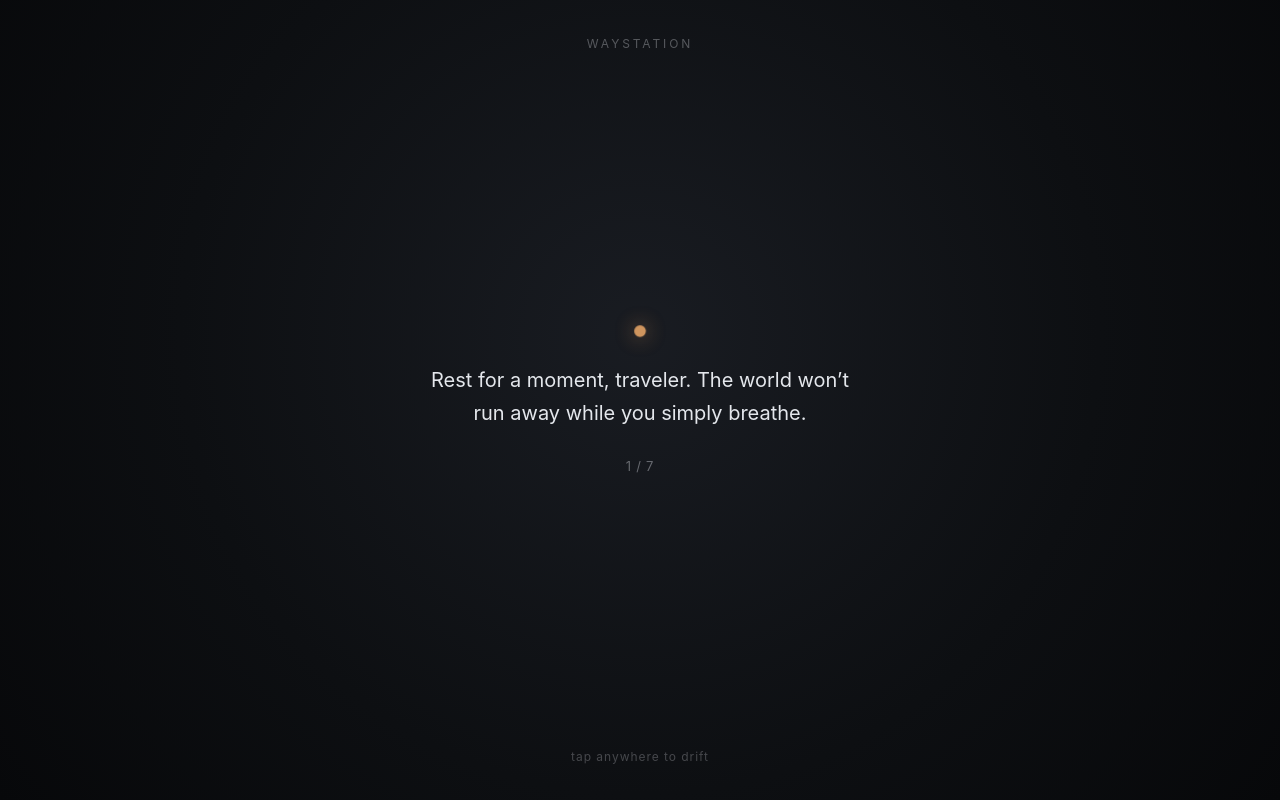
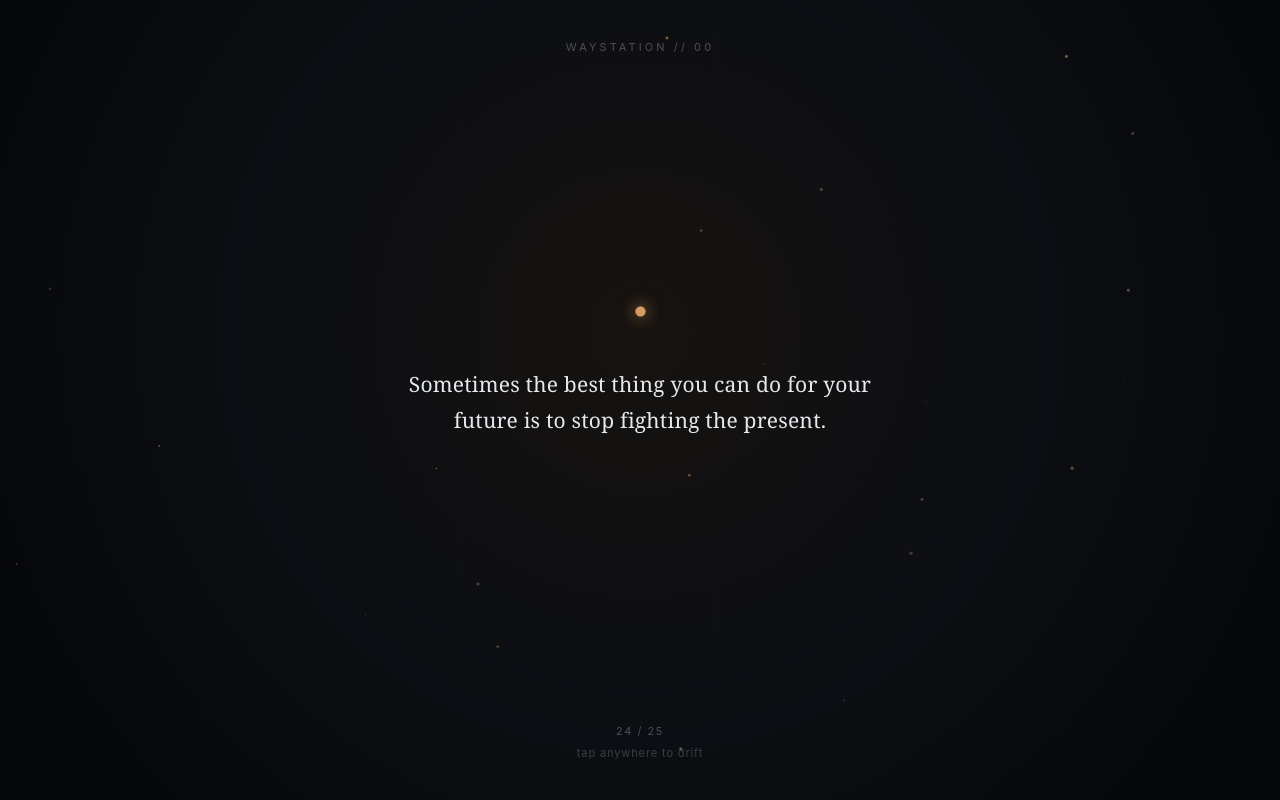
Before and after one commit to sapfile-ui/sapfile-ui.github.io, a plain HTML site: page index.html in a window 1280 px wide. Drawn offline with Linux system fonts and the light colour scheme.

Commit message:
Update index.html

```diff
--- a/index.html
+++ b/index.html
@@ -3,7 +3,7 @@
 <head>
   <meta charset="UTF-8" />
   <meta name="viewport" content="width=device-width, initial-scale=1.0" />
-  <title>rest here</title>
+  <title>waystation</title>
   <style>
     * {
       box-sizing: border-box;
@@ -14,95 +14,177 @@
 
     body {
       min-height: 100vh;
-      background: radial-gradient(circle at 50% 42%, #191c22 0%, #0d0f12 58%, #07080a 100%);
+      background: #08090b;
       color: #d6d9df;
-      font-family: -apple-system, BlinkMacSystemFont, "Segoe UI", Roboto, sans-serif;
+      font-family: "Georgia", "Times New Roman", serif;
       display: flex;
       flex-direction: column;
       justify-content: space-between;
       align-items: center;
-      padding: 36px 24px;
+      padding: 40px 26px;
       text-align: center;
       cursor: pointer;
       user-select: none;
       overflow: hidden;
+      position: relative;
     }
 
-    .top-note {
-      font-size: 12px;
-      letter-spacing: 0.24em;
+    /* Subtle fog & ambient glow */
+    .ambient-bg {
+      position: fixed;
+      inset: 0;
+      background:
+        radial-gradient(circle at 50% 42%, rgba(216, 155, 98, 0.08) 0%, rgba(22, 26, 33, 0.45) 42%, rgba(8, 9, 11, 1) 85%);
+      animation: breathe 9s ease-in-out infinite;
+      z-index: 0;
+      pointer-events: none;
+    }
+
+    @keyframes breathe {
+      0%, 100% { transform: scale(1); opacity: 0.85; }
+      50% { transform: scale(1.08); opacity: 1; }
+    }
+
+    /* Film grain texture */
+    .grain {
+      position: fixed;
+      inset: 0;
+      opacity: 0.04;
+      pointer-events: none;
+      z-index: 1;
+      background-image: radial-gradient(#ffffff 0.7px, transparent 0.7px);
+      background-size: 18px 18px;
+    }
+
+    canvas#sparks {
+      position: fixed;
+      inset: 0;
+      pointer-events: none;
+      z-index: 1;
+    }
+
+    .top-bar, .center, .bottom-bar {
+      position: relative;
+      z-index: 2;
+    }
+
+    .top-bar {
+      font-family: -apple-system, BlinkMacSystemFont, "Segoe UI", sans-serif;
+      font-size: 11px;
+      letter-spacing: 0.28em;
       text-transform: uppercase;
-      color: rgba(214, 217, 223, 0.35);
+      color: rgba(214, 217, 223, 0.32);
     }
 
     .center {
-      max-width: 440px;
+      max-width: 480px;
       display: flex;
       flex-direction: column;
       align-items: center;
-      gap: 28px;
+      gap: 32px;
+    }
+
+    .ember-wrap {
+      width: 48px;
+      height: 48px;
+      display: flex;
+      align-items: center;
+      justify-content: center;
+      border-radius: 50%;
     }
 
     .ember {
-      width: 10px;
-      height: 10px;
+      width: 9px;
+      height: 9px;
       border-radius: 50%;
-      background: #d89b62;
+      background: #e2a467;
       box-shadow:
-        0 0 18px rgba(216, 155, 98, 0.75),
-        0 0 48px rgba(216, 155, 98, 0.35);
-      animation: flicker 3.8s infinite ease-in-out;
+        0 0 14px rgba(226, 164, 103, 0.9),
+        0 0 36px rgba(226, 164, 103, 0.45),
+        0 0 70px rgba(226, 164, 103, 0.2);
+      animation: flicker 3.4s infinite ease-in-out;
+      transition: transform 0.3s ease;
+    }
+
+    .ember-wrap:active .ember {
+      transform: scale(1.8);
     }
 
     @keyframes flicker {
-      0%, 100% {
-        transform: scale(1);
-        opacity: 0.85;
-      }
-      50% {
-        transform: scale(1.25);
-        opacity: 1;
-      }
+      0%, 100% { transform: scale(1); opacity: 0.85; }
+      35% { transform: scale(1.22); opacity: 1; }
+      70% { transform: scale(0.92); opacity: 0.78; }
     }
 
     .quote {
-      font-size: 20px;
-      line-height: 1.65;
+      font-size: 21px;
+      line-height: 1.7;
       font-weight: 400;
-      color: #e4e7ec;
-      transition: opacity 0.45s ease, transform 0.45s ease;
+      color: #e6e8ec;
+      letter-spacing: 0.01em;
+      transition: opacity 0.45s ease, filter 0.45s ease, transform 0.45s ease;
     }
 
     .quote.fade {
       opacity: 0;
+      filter: blur(4px);
       transform: translateY(6px);
     }
 
-    .sub {
+    .secret {
+      font-family: -apple-system, BlinkMacSystemFont, "Segoe UI", sans-serif;
       font-size: 13px;
-      color: rgba(214, 217, 223, 0.42);
+      color: rgba(226, 164, 103, 0.75);
+      min-height: 20px;
       letter-spacing: 0.06em;
+      opacity: 0;
+      transition: opacity 0.5s ease;
     }
 
-    .bottom-note {
-      font-size: 12px;
-      color: rgba(214, 217, 223, 0.28);
+    .secret.show {
+      opacity: 1;
+    }
+
+    .bottom-bar {
+      font-family: -apple-system, BlinkMacSystemFont, "Segoe UI", sans-serif;
+      display: flex;
+      flex-direction: column;
+      gap: 8px;
+      align-items: center;
+    }
+
+    .counter {
+      font-size: 11px;
+      color: rgba(214, 217, 223, 0.32);
+      letter-spacing: 0.14em;
+    }
+
+    .hint {
+      font-size: 11px;
+      color: rgba(214, 217, 223, 0.24);
       letter-spacing: 0.08em;
     }
   </style>
 </head>
 <body>
-  <div class="top-note">waystation</div>
+  <div class="ambient-bg"></div>
+  <div class="grain"></div>
+  <canvas id="sparks"></canvas>
+
+  <div class="top-bar">waystation // 00</div>
 
   <div class="center">
-    <div class="ember"></div>
-    <div class="quote" id="quote">
-      Rest for a moment, traveler. The world won’t run away while you simply breathe.
+    <div class="ember-wrap" id="emberBtn" title="hold or tap">
+      <div class="ember"></div>
     </div>
-    <div class="sub" id="counter">1 / 7</div>
+    <div class="quote" id="quote"></div>
+    <div class="secret" id="secret">you found the quiet corner. :)</div>
   </div>
 
-  <div class="bottom-note">tap anywhere to drift</div>
+  <div class="bottom-bar">
+    <div class="counter" id="counter"></div>
+    <div class="hint">tap anywhere to drift</div>
+  </div>
 
   <script>
     const quotes = [
@@ -112,23 +194,102 @@
       "Your exhaustion isn’t weakness. It’s proof you’ve been carrying something heavy for a long time.",
       "Sometimes the wisest step forward is sitting in the quiet and proving nothing to anyone.",
       "Nobody is late to their own life. Everyone walks in different weather.",
-      "Stay here a little while. No noise, no rush, no roles to play."
+      "Stay here a little while. No noise, no rush, no roles to play.",
+      "Even the longest road is walked one unhurried step at a time.",
+      "You don’t have to figure out the whole map tonight. Just watch the next few yards.",
+      "Silence isn’t empty. Most of the time, it’s full of answers you couldn’t hear in the noise.",
+      "Slowing down doesn’t mean falling behind. It means choosing your own pace.",
+      "Let the cold air clear your head. Not every thought deserves an immediate reaction.",
+      "Some seasons are meant for blooming, and some are meant for quietly gathering strength.",
+      "You are allowed to disappear from the noise for an hour and just exist.",
+      "A foggy road still leads somewhere. You just don’t get to see the ending early.",
+      "Drop your shoulders. Unclench your jaw. You’re safe right here for a minute.",
+      "The things meant for you won’t require you to destroy yourself to reach them.",
+      "There is a rare kind of peace in realizing you don’t need to be everywhere at once.",
+      "Even stars take millions of years for their light to arrive. Take your time.",
+      "Rest is not a reward you earn after collapse. It’s part of the journey.",
+      "Walk slowly enough to notice the rain, the streetlights, and how far you’ve already come.",
+      "If today felt heavy, set it down at the door. Tomorrow hasn’t happened yet.",
+      "Nothing in nature rushes, yet everything gets done.",
+      "Sometimes the best thing you can do for your future is to stop fighting the present.",
+      "Keep a small fire burning inside, even when the weather outside turns gray."
     ];
 
-    let index = 0;
+    let index = Math.floor(Math.random() * quotes.length);
     const quoteEl = document.getElementById("quote");
     const counterEl = document.getElementById("counter");
+    const emberBtn = document.getElementById("emberBtn");
+    const secretEl = document.getElementById("secret");
 
-    document.body.addEventListener("click", () => {
+    function renderQuote(i) {
+      quoteEl.textContent = quotes[i];
+      const num = String(i + 1).padStart(2, "0");
+      const total = String(quotes.length).padStart(2, "0");
+      counterEl.textContent = `${num} / ${total}`;
+    }
+
+    renderQuote(index);
+
+    document.body.addEventListener("click", (e) => {
+      if (e.target.closest("#emberBtn")) return;
       quoteEl.classList.add("fade");
 
       setTimeout(() => {
         index = (index + 1) % quotes.length;
-        quoteEl.textContent = quotes[index];
-        counterEl.textContent = `${index + 1} / ${quotes.length}`;
+        renderQuote(index);
         quoteEl.classList.remove("fade");
-      }, 300);
+      }, 320);
     });
+
+    // Secret smirk when tapping the ember
+    let secretTimer;
+    emberBtn.addEventListener("click", (e) => {
+      e.stopPropagation();
+      secretEl.classList.add("show");
+      clearTimeout(secretTimer);
+      secretTimer = setTimeout(() => {
+        secretEl.classList.remove("show");
+      }, 3200);
+    });
+
+    // Floating embers / dust particles
+    const canvas = document.getElementById("sparks");
+    const ctx = canvas.getContext("2d");
+    let width, height, particles;
+
+    function initCanvas() {
+      width = canvas.width = window.innerWidth;
+      height = canvas.height = window.innerHeight;
+      particles = Array.from({ length: 24 }, () => ({
+        x: Math.random() * width,
+        y: Math.random() * height,
+        r: Math.random() * 1.4 + 0.4,
+        vy: -(Math.random() * 0.25 + 0.08),
+        vx: (Math.random() - 0.5) * 0.15,
+        alpha: Math.random() * 0.45 + 0.1
+      }));
+    }
+
+    function animate() {
+      ctx.clearRect(0, 0, width, height);
+      for (const p of particles) {
+        p.x += p.vx;
+        p.y += p.vy;
+        if (p.y < -10) {
+          p.y = height + 10;
+          p.x = Math.random() * width;
+        }
+        ctx.beginPath();
+        ctx.arc(p.x, p.y, p.r, 0, Math.PI * 2);
+        ctx.fillStyle = `rgba(226, 164, 103, ${p.alpha})`;
+        ctx.fill();
+      }
+      requestAnimationFrame(animate);
+    }
+
+    window.addEventListener("resize", initCanvas);
+    initCanvas();
+    animate();
   </script>
 </body>
 </html>
```
